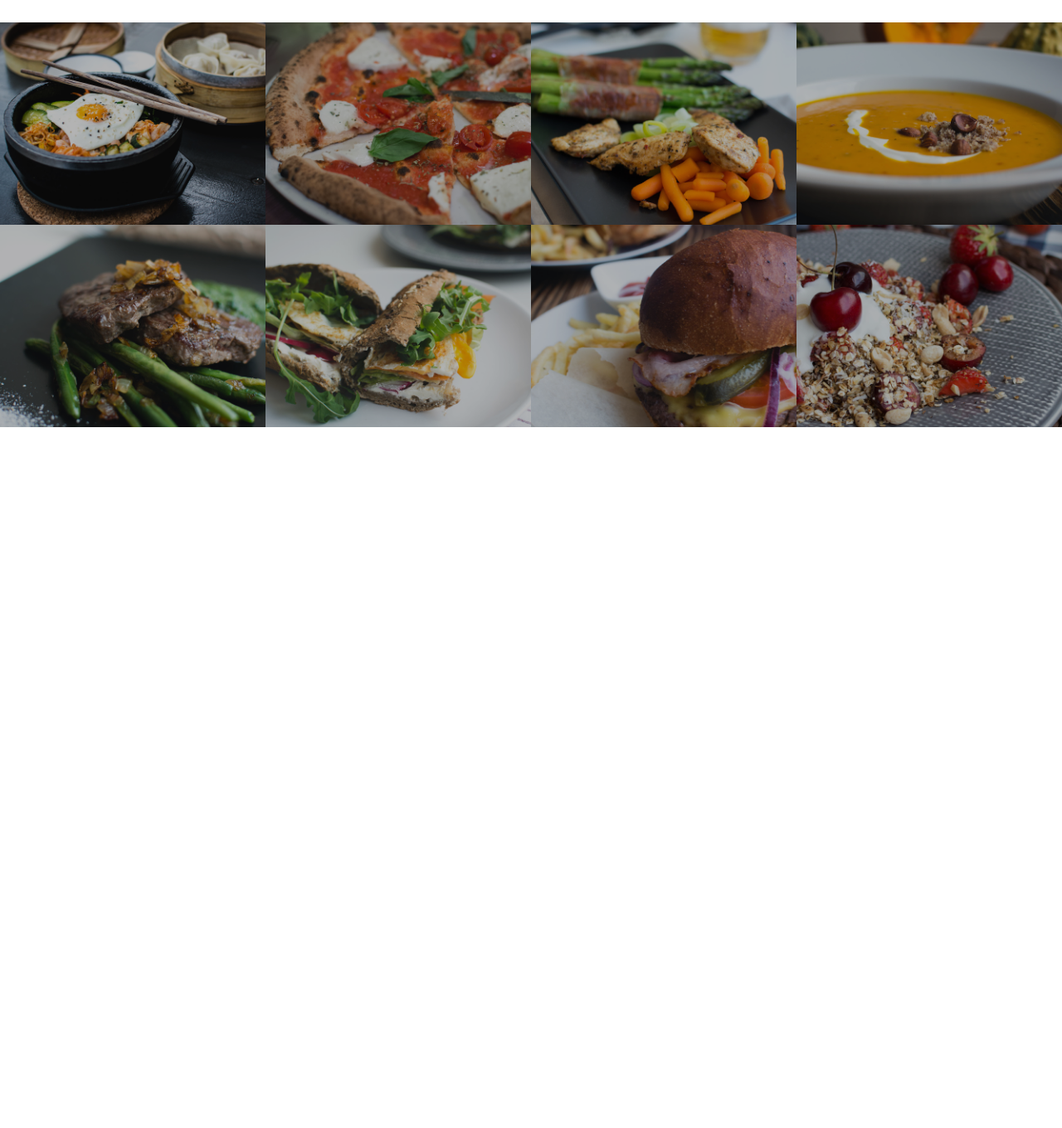
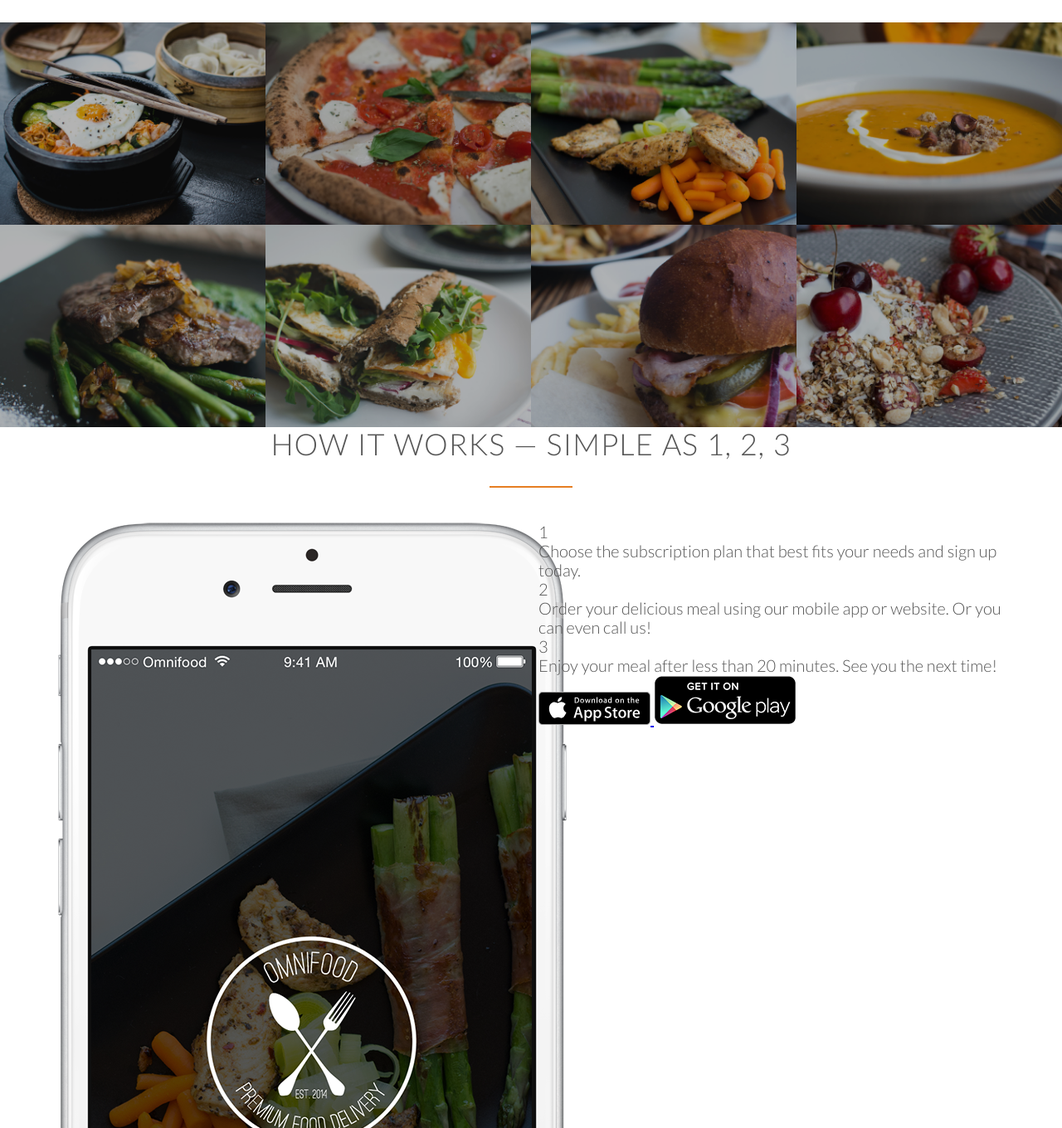
Before and after one commit to shahriariqbal/omnifood, a plain HTML site: page index.html in a window 1280 px wide. Shown: the part 1440-2800 px from the top of the page at 83% size. Before the commit the page ends 1955 px from the top, so only its background shows below. Drawn offline with Linux system fonts and the light colour scheme; files whose address does not match are found by name.

Commit message:
Building the how-it-works section - html

```diff
--- a/index.html
+++ b/index.html
@@ -121,6 +121,43 @@
         </ul>
     </section>
 
+    <section class="section-steps">
+        <div class="row">
+            <h2>How it works &mdash; Simple as 1, 2, 3</h2>
+
+        </div>
+
+        <div class="row">
+            <div class="col span-1-of-2">
+                <img src="resources/img/app-iPhone.png" alt="Omnifood app on iphone" class="app-screen">
+
+            </div>
+            <div class="col span-1-of-2">
+
+                <div class="works-step">
+                    <div>1</div>
+                    <p>Choose the subscription plan that best fits your needs and sign up today.</p>
+
+                </div>
+                <div class="works-step">
+                    <div>2</div>
+                    <p>Order your delicious meal using our mobile app or website. Or you can even call us!</p>
+
+                </div>
+                <div class="works-step">
+                    <div>3</div>
+                    <p>Enjoy your meal after less than 20 minutes. See you the next time!</p>
+
+                </div>
+
+                <a href="#" class="btn-app"> <img src="resources/img/download-app.svg" alt="App Store Button"> </a>
+                <a href="#" class="btn-app"> <img src="resources/img/download-app-android.png" alt="PlayStore Button"> </a>
+
+            </div>
+
+        </div>
+    </section>
+
 
 </body>
 
```
